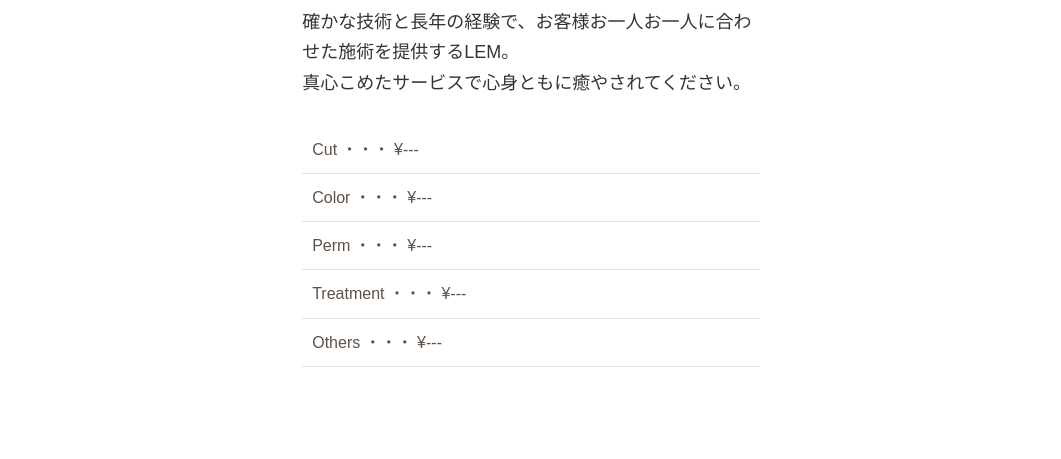
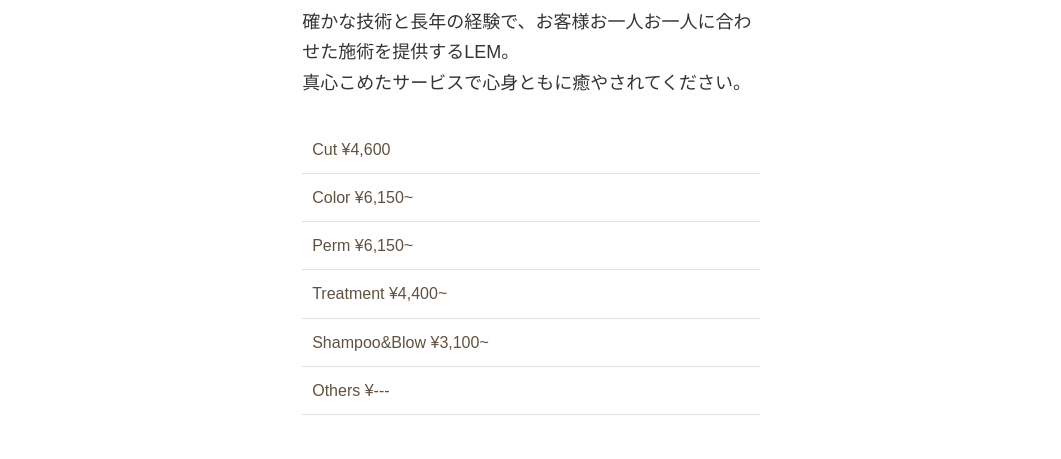
Before and after one commit to NaoRgb/LEM, a plain HTML site: page menu.html in a window 1280 px wide. Shown: the part 341-800 px from the top of the page, without its empty margins (109-1170 px from the left). Drawn offline with Linux system fonts and the light colour scheme; some packages are replaced by stand-ins of ours.

Commit message:
add price

```diff
--- a/menu.html
+++ b/menu.html
@@ -32,11 +32,12 @@
                     確かな技術と長年の経験で、お客様お一人お一人に合わせた施術を提供するLEM。<br>真心こめたサービスで心身ともに癒やされてください。
                 </p><br>
                     <ul class="sub-menu">
-                        <li><a href="#">Cut       ・・・ ¥---</a></li>
-                        <li><a href="#">Color     ・・・ ¥---</a></li>
-                        <li><a href="#">Perm      ・・・ ¥---</a></li>
-                        <li><a href="#">Treatment ・・・ ¥---</a></li>
-                        <li><a href="#">Others    ・・・ ¥---</a></li>
+                        <li><a href="#">Cut            ¥4,600</a></li>
+                        <li><a href="#">Color          ¥6,150~</a></li>
+                        <li><a href="#">Perm           ¥6,150~</a></li>
+                        <li><a href="#">Treatment      ¥4,400~</a></li>
+                        <li><a href="#">Shampoo&Blow   ¥3,100~</a></li>
+                        <li><a href="#">Others         ¥---</a></li>
                     </ul>
             </div>
         </div>
```
